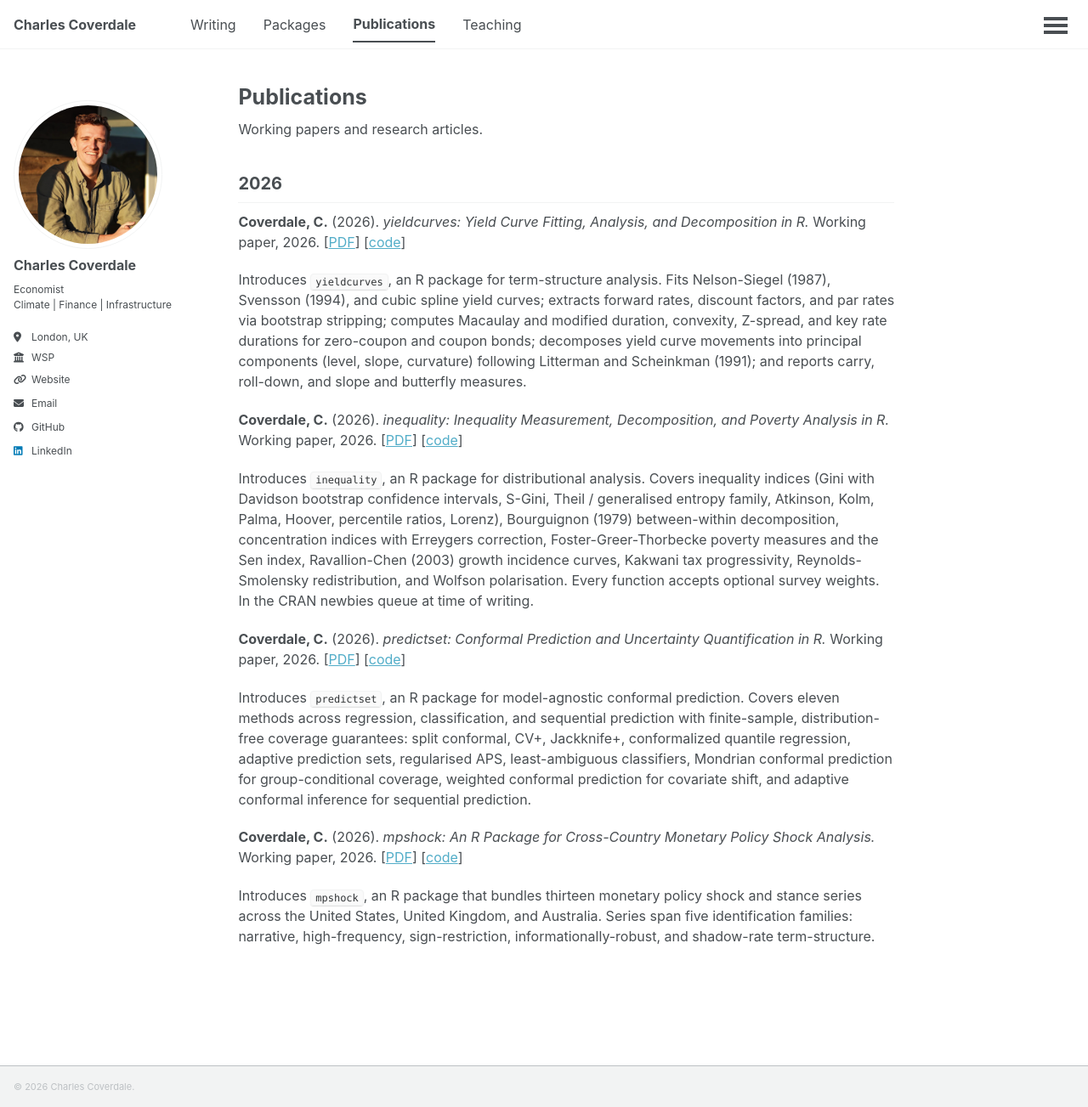
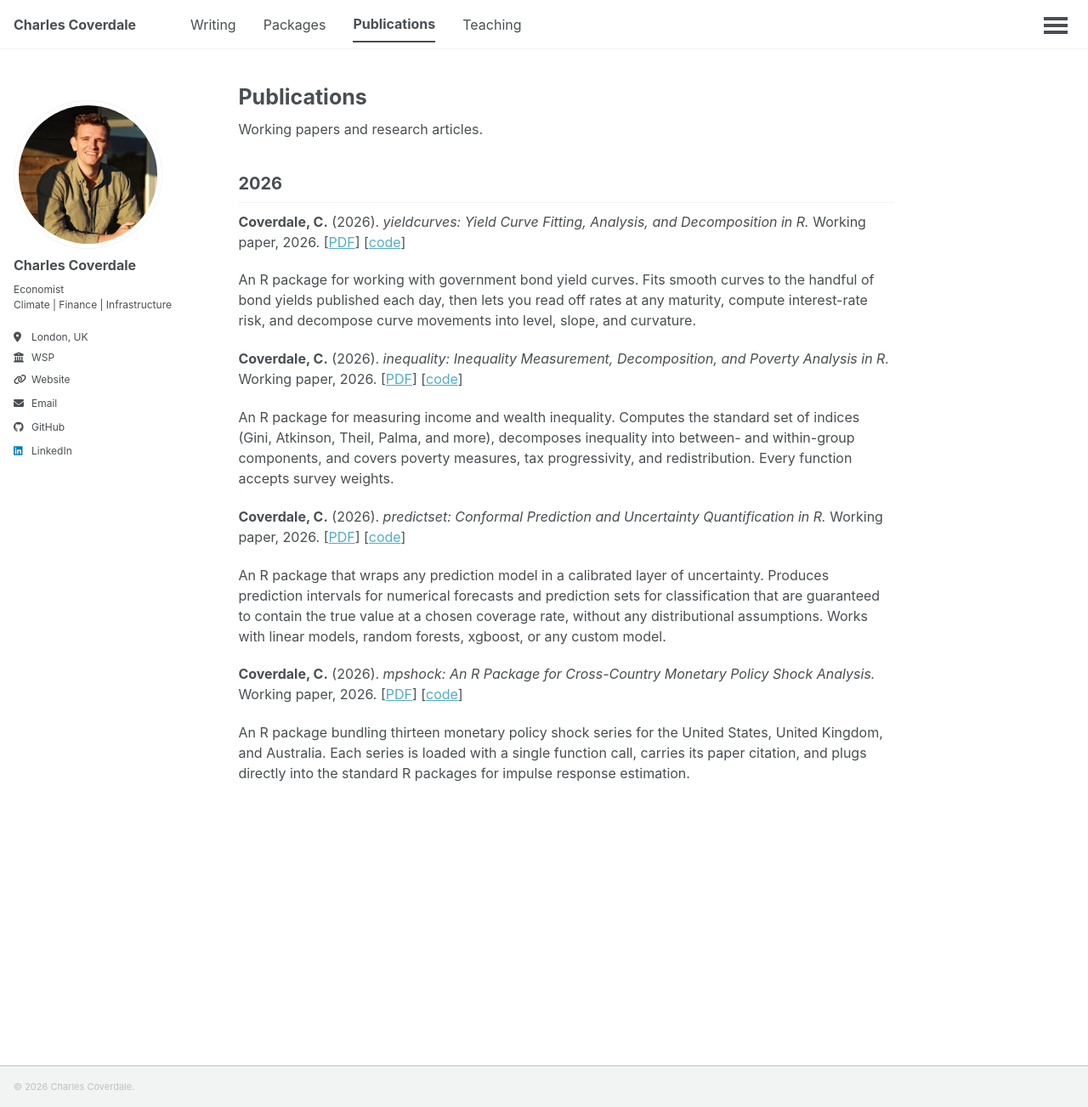
Before and after one commit to charlescoverdale/charlescoverdale.github.io, a Jekyll site: the page built from _pages/publications.md, in a window 1280 px wide and 1303 px high. Shown: the whole window at 85% size. Built offline with Jekyll 4.4.1, drawn with Linux system fonts in a browser that asks for light colours; a script that is not in the unit is left out.

Commit message:
publications: rewrite descriptions as plain English summaries

```diff
--- a/_pages/publications.md
+++ b/_pages/publications.md
@@ -11,16 +11,16 @@ Working papers and research articles.
 
 **Coverdale, C.** (2026). *yieldcurves: Yield Curve Fitting, Analysis, and Decomposition in R.* Working paper, 2026. \[[PDF](/files/coverdale_yieldcurves_2026.pdf)\] \[[code](https://github.com/charlescoverdale/yieldcurves)\]
 
-Introduces `yieldcurves`, an R package for term-structure analysis. Fits Nelson-Siegel (1987), Svensson (1994), and cubic spline yield curves; extracts forward rates, discount factors, and par rates via bootstrap stripping; computes Macaulay and modified duration, convexity, Z-spread, and key rate durations for zero-coupon and coupon bonds; decomposes yield curve movements into principal components (level, slope, curvature) following Litterman and Scheinkman (1991); and reports carry, roll-down, and slope and butterfly measures.
+An R package for working with government bond yield curves. Fits smooth curves to the handful of bond yields published each day, then lets you read off rates at any maturity, compute interest-rate risk, and decompose curve movements into level, slope, and curvature.
 
 **Coverdale, C.** (2026). *inequality: Inequality Measurement, Decomposition, and Poverty Analysis in R.* Working paper, 2026. \[[PDF](/files/coverdale_inequality_2026.pdf)\] \[[code](https://github.com/charlescoverdale/inequality)\]
 
-Introduces `inequality`, an R package for distributional analysis. Covers inequality indices (Gini with Davidson bootstrap confidence intervals, S-Gini, Theil / generalised entropy family, Atkinson, Kolm, Palma, Hoover, percentile ratios, Lorenz), Bourguignon (1979) between-within decomposition, concentration indices with Erreygers correction, Foster-Greer-Thorbecke poverty measures and the Sen index, Ravallion-Chen (2003) growth incidence curves, Kakwani tax progressivity, Reynolds-Smolensky redistribution, and Wolfson polarisation. Every function accepts optional survey weights. In the CRAN newbies queue at time of writing.
+An R package for measuring income and wealth inequality. Computes the standard set of indices (Gini, Atkinson, Theil, Palma, and more), decomposes inequality into between- and within-group components, and covers poverty measures, tax progressivity, and redistribution. Every function accepts survey weights.
 
 **Coverdale, C.** (2026). *predictset: Conformal Prediction and Uncertainty Quantification in R.* Working paper, 2026. \[[PDF](/files/coverdale_predictset_2026.pdf)\] \[[code](https://github.com/charlescoverdale/predictset)\]
 
-Introduces `predictset`, an R package for model-agnostic conformal prediction. Covers eleven methods across regression, classification, and sequential prediction with finite-sample, distribution-free coverage guarantees: split conformal, CV+, Jackknife+, conformalized quantile regression, adaptive prediction sets, regularised APS, least-ambiguous classifiers, Mondrian conformal prediction for group-conditional coverage, weighted conformal prediction for covariate shift, and adaptive conformal inference for sequential prediction.
+An R package that wraps any prediction model in a calibrated layer of uncertainty. Produces prediction intervals for numerical forecasts and prediction sets for classification that are guaranteed to contain the true value at a chosen coverage rate, without any distributional assumptions. Works with linear models, random forests, xgboost, or any custom model.
 
 **Coverdale, C.** (2026). *mpshock: An R Package for Cross-Country Monetary Policy Shock Analysis.* Working paper, 2026. \[[PDF](/files/coverdale_mpshock_2026.pdf)\] \[[code](https://github.com/charlescoverdale/mpshock)\]
 
-Introduces `mpshock`, an R package that bundles thirteen monetary policy shock and stance series across the United States, United Kingdom, and Australia. Series span five identification families: narrative, high-frequency, sign-restriction, informationally-robust, and shadow-rate term-structure.
+An R package bundling thirteen monetary policy shock series for the United States, United Kingdom, and Australia. Each series is loaded with a single function call, carries its paper citation, and plugs directly into the standard R packages for impulse response estimation.
```
